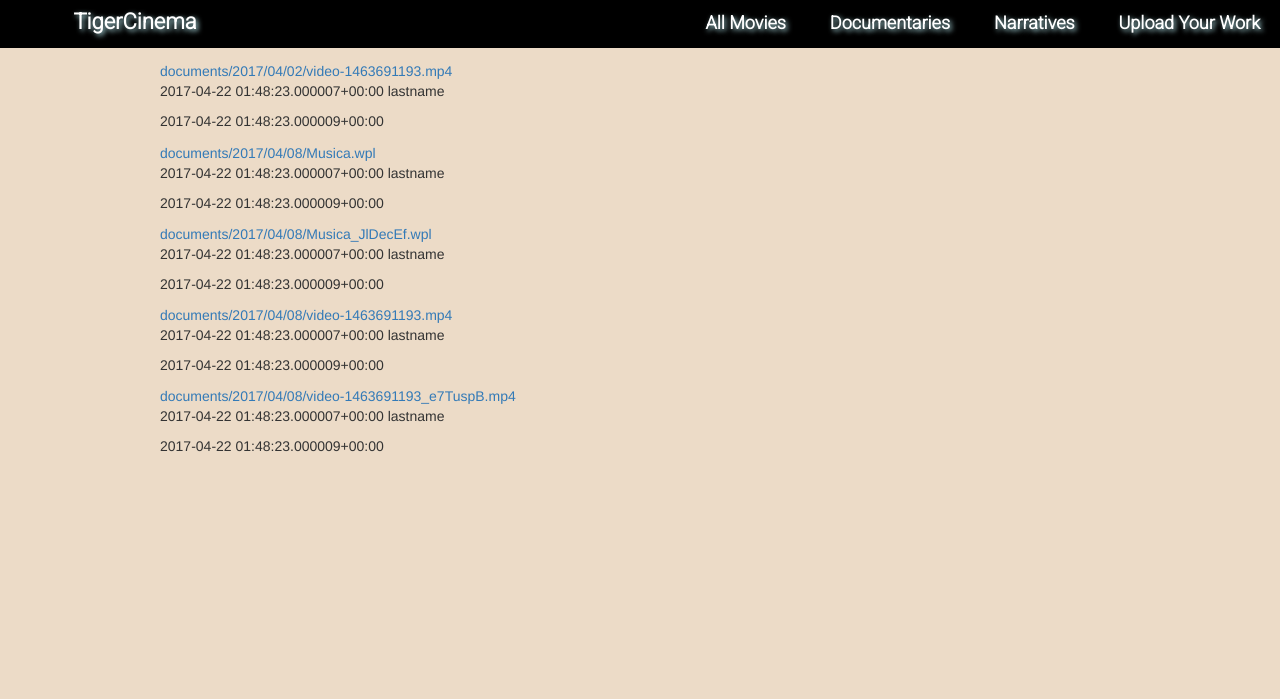
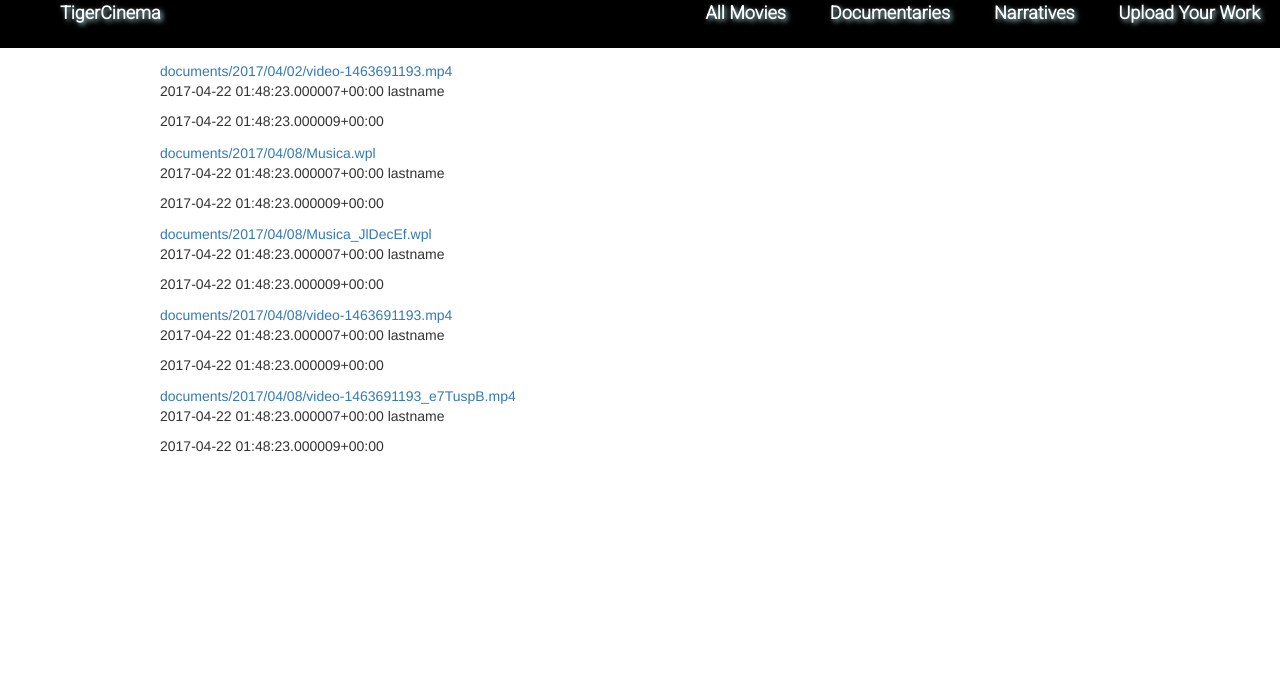
Before and after one commit to nflszyy/tigercinema, a Django app: page /myapp/narrative/ in a window 1280 px wide. Shown: the top 699 px of the page. Run offline with Django 3.2, Linux system fonts and the light colour scheme; data comes from the database, SQL or seed files in the repository; some libraries are stand-ins or nearby versions.

Commit message:
nav bar changed

```diff
--- a/myproject/myapp/static/css/headernav.css
+++ b/myproject/myapp/static/css/headernav.css
@@ -19,8 +19,8 @@
 .nav ul{
 	list-style-type: none;
 	text-align: center;
-	margin: 10px auto;
-}
+/*	margin: 10px auto;
+*/}
 
 .nav li{
 	display: inline;
@@ -36,7 +36,7 @@
 	width: 100%;
 }
 
-.svg-wrapper {
+/*.svg-wrapper {
   height: 60px;
 	margin: 0 auto;
   position: relative;
@@ -57,8 +57,8 @@
   color: #fff;
   font-family: 'Roboto', sans-serif;
   font-size: 22px;
-/*  letter-spacing: 4px;
-*/  line-height: 30px;
+  letter-spacing: 4px;
+  line-height: 30px;
   position: relative;
   top: -45px;
 }
@@ -79,4 +79,4 @@
 .svg-wrapper:hover .shape {
   -webkit-animation: 0.5s draw linear forwards;
   animation: 0.5s draw linear forwards;
-}
+}*/
--- a/myproject/myapp/static/css/homepage.css
+++ b/myproject/myapp/static/css/homepage.css
@@ -1,8 +1,8 @@
 body {
-	background-color: rgb(236,219,199);
+	background-color: #FFF;
 /* 	background: url('../princeton.JPG') no-repeat center center;
-*/	background-size: 100% 100%;
-	height: 700px;
+*/	/*background-size: 100% 100%;
+	height: 700px; */
 	margin: 0;
   	padding: 0px 60px;
 }
--- a/myproject/myapp/templates/myapp/headernav.html
+++ b/myproject/myapp/templates/myapp/headernav.html
@@ -33,14 +33,7 @@
             <div class="nav-container">
 
                 <ul class="pull-left">
-                    <li><a href={% url 'homepage'%}>
-                        <div class="svg-wrapper">
-                            <svg height="40" width="170" xmlns="http://www.w3.org/2000/svg">
-                                <rect class="shape" height="40" width="170" />
-                            </svg>
-                            <div class="text">TigerCinema</div>
-                        </div>
-                    </a></li>
+                    <li><a href={% url 'homepage'%}>TigerCinema</a></li>
                 </ul>
                 <ul class="pull-right">
                     <li><a href={%url 'homepage'%}>All Movies</a></li>
```
Also changed, not shown: myproject/myapp/static/thumbnails/z2.jpg (added), 8 other files.
